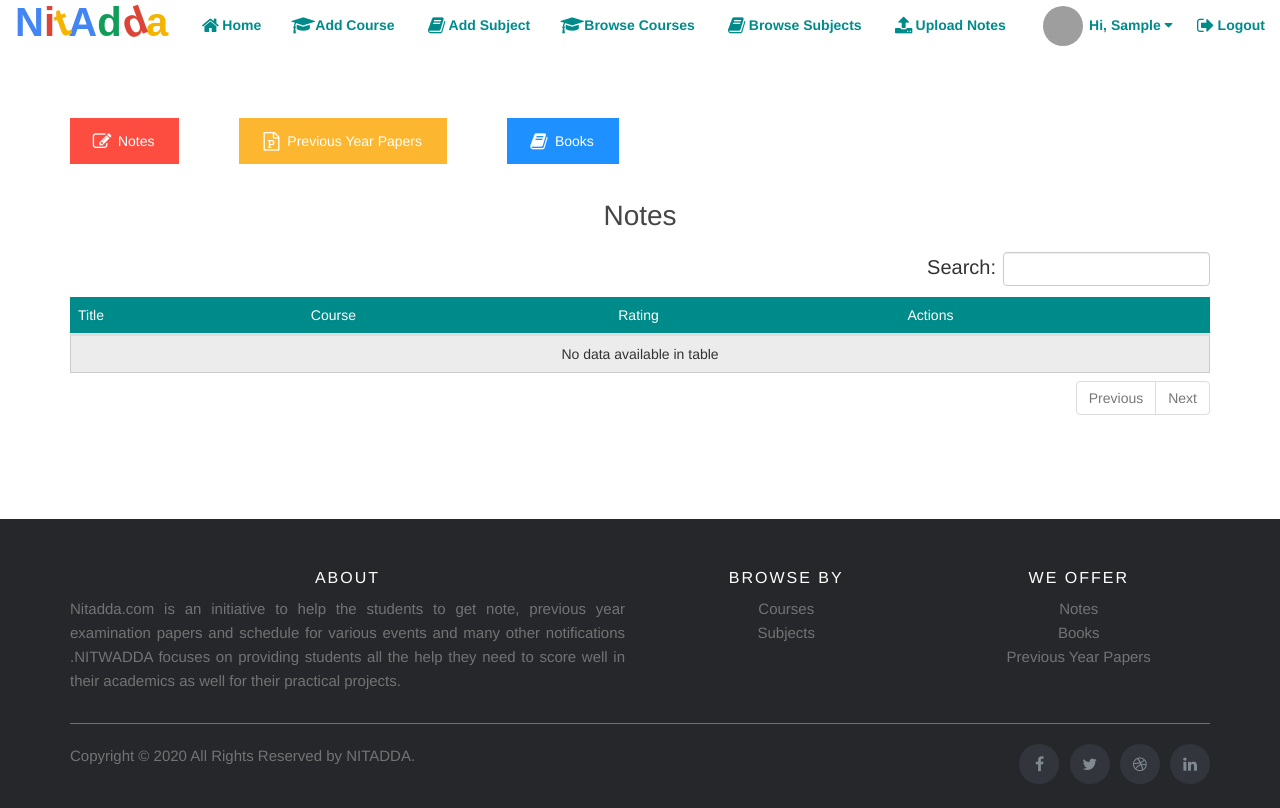
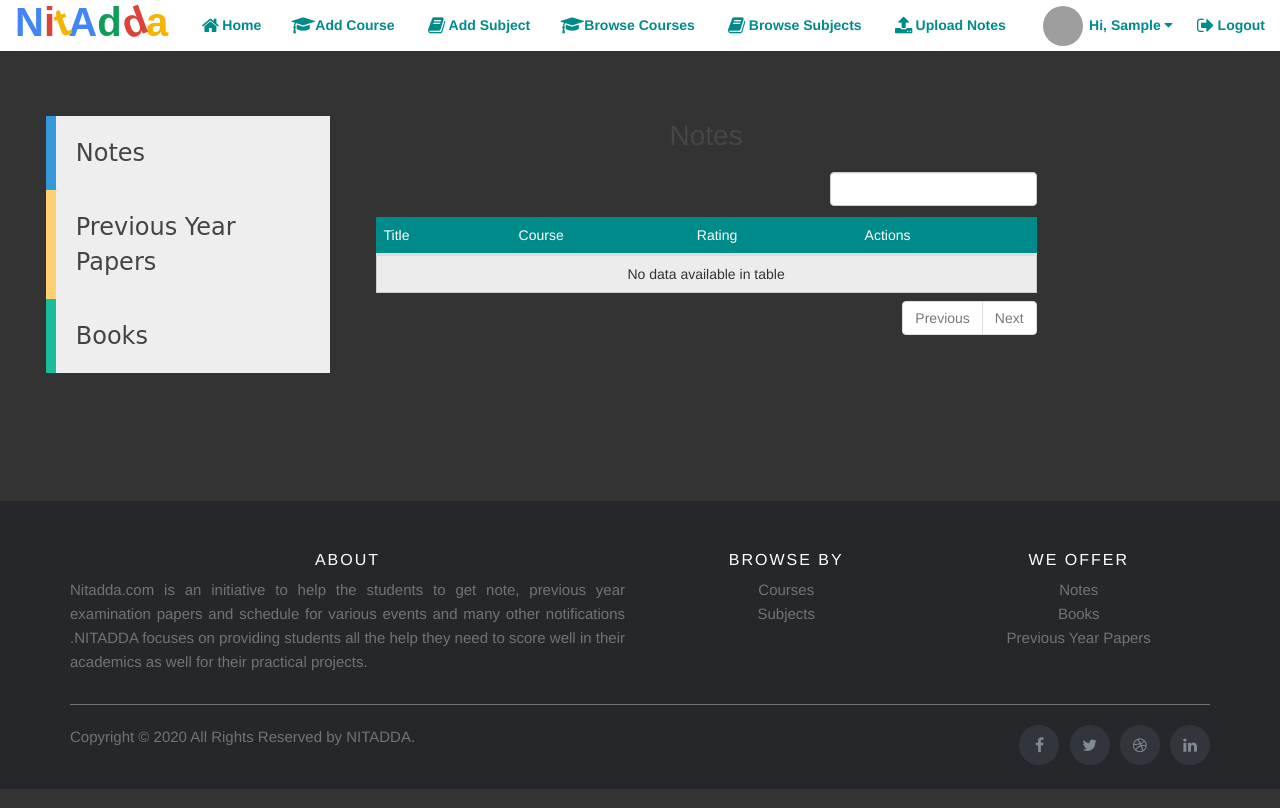
Before and after one commit to himanshukadian/nitadda, a Django app: a page that uses templates/base.html in a window 1280 px wide. Run offline with Django 3.2, Linux system fonts and the light colour scheme; the visitor is signed in with stand-in values (Sample User, id 1); data that the repository does not hold is empty; parts of the project's set-up code (start-up, migrations or seed data) failed here and were passed over; some libraries are stand-ins or nearby versions; some web fonts are replaced; grey boxes are pictures that could not be loaded.

Commit message:
improved sidebar.

```diff
--- a/static/css/style.css
+++ b/static/css/style.css
@@ -695,8 +695,6 @@ color: #fff;
   color: #8198ae;
 }
 
-
-
 .site-section {
   padding: 2.5em 0; }
   @media (min-width: 768px) {
@@ -778,11 +776,12 @@ color: #fff;
     z-index: 3;
     transition: all .3s ease-in-out;
     transform: scale(1.2);
-    -webkit-box-shadow: 0px 10px 15px 0px rgba(0, 0, 0, 0.5);
-    -moz-box-shadow: 0px 10px 15px 0px rgba(0, 0, 0, 0.5);
-    box-shadow: 0px 10px 15px 0px rgba(0, 0, 0, 0.5);
 }
-
+.block-2 .yellow:hover{
+    -webkit-box-shadow: 0px 10px 15px 0px rgb(253, 182, 47);
+    -moz-box-shadow: 0px 10px 15px 0px rgb(253, 182, 47);
+    box-shadow: 0px 10px 15px 0px rgb(253, 182, 47);
+}
 .like,
 .dislike {
     cursor: pointer;
@@ -869,28 +868,7 @@ color: #fff;
     font-weight: bold;
 }
 
-.sideMenu{
-    list-style: none;
-}
-.sideTab{
-    margin:30px;
-    float: left;
-    transition: all 500ms;
-}
-.sideTab:hover{
-    cursor: pointer;
-    -webkit-box-shadow: 0px 10px 15px 0px rgba(0, 0, 0, 0.5);
 
-}
-.sideTab > a{
-    color: white;
-    transition: all 500ms;
-    padding: 15px 25px 15px 20px;
-}
-.sideTab > a:hover{
-    color: white;
-    text-decoration: none;
-}
 
 .message_container{
     border-style: solid;
--- a/templates/account/registration_form.html
+++ b/templates/account/registration_form.html
@@ -52,5 +52,6 @@
             </div>
         </div>
     </div>
+    </div>
     </body>
 {% endblock content %}
--- a/templates/base.html
+++ b/templates/base.html
@@ -70,7 +70,7 @@
             });
     </script>
 </head>
-<body >
+<body style="background: #333333">
 <header>
     <nav style="margin-bottom: 50px; background-color:#fff;font-size: 14px;z-index: 1000;"
          class="navbar navbar-static-top navbar-light bg-faded ">
@@ -169,7 +169,7 @@
             <div class="col-sm-12 col-md-6">
                 <h6>About</h6>
                 <p class="text-justify">Nitadda.com is an initiative to help the students to get note, previous year
-                    examination papers and schedule for various events and many other notifications .NITWADDA focuses on
+                    examination papers and schedule for various events and many other notifications .NITADDA focuses on
                     providing students all the help they need to score well in their academics as well for their
                     practical projects.</p>
             </div>
--- a/templates/content/all_Subject_Notes.html
+++ b/templates/content/all_Subject_Notes.html
@@ -4,6 +4,97 @@
 {% block content3 %}"../../media/{{ user.image }}"{% endblock content3 %}
 {% block content %}
     <head>
+        <style>
+            #nav1 {
+                width: 90%;
+                margin: 0 auto;
+                clear: both;
+                background: #eee;
+                box-shadow: 2px 2px 2px;
+                font-family: 'Shadows Into Light', cursive;
+                font-size: 24px;
+            }
+
+            #nav1 ul {
+                list-style: none;
+                padding: 0px;
+            }
+
+            #nav1 li {
+                float: none;
+                width: 100%;
+            }
+
+            #nav1 li a {
+                display: block;
+                width: 100%;
+                padding: 20px;
+                border-left: 5px solid;
+                position: relative;
+                z-index: 2;
+                text-decoration: none;
+                color: #444;
+                box-sizing: border-box;
+                -moz-box-sizing: border-box;
+                -webkit-box-sizing: border-box;
+            }
+
+            #nav1 li a:hover {
+                border-bottom: 0px;
+                color: #fff;
+            }
+
+            #nav1 li:first-child a {
+                border-left: 10px solid #3498db;
+            }
+
+            #nav1 li:nth-child(2) a {
+                border-left: 10px solid #ffd071;
+            }
+
+            #nav1 li:nth-child(3) a {
+                border-left: 10px solid #f0776c;
+            }
+
+            #nav1 li:last-child a {
+                border-left: 10px solid #1abc9c;
+            }
+
+            #nav1 li a:after {
+                content: "";
+                height: 100%;
+                left: 0;
+                top: 0;
+                width: 0px;
+                position: absolute;
+                transition: all 0.3s ease 0s;
+                -webkit-transition: all 0.3s ease 0s;
+                z-index: -1;
+            }
+
+            #nav1 li a:hover:after {
+                width: 100%;
+            }
+
+            #nav1 li:first-child a:after {
+                background: #1C699C;
+            }
+
+            #nav1 li:nth-child(2) a:after {
+                background: #B87A00;
+            }
+
+            #nav1 li:nth-child(3) a:after {
+                background: #FF311F;
+            }
+
+            #nav1 li:last-child a:after {
+                background: #149077;
+            }
+
+            }
+
+        </style>
         <link rel="stylesheet" type="text/css"
               href="https://maxcdn.bootstrapcdn.com/bootstrap/3.3.7/css/bootstrap.min.css">
         <link rel="stylesheet" type="text/css"
@@ -49,26 +140,21 @@ https://cdn.datatables.net/1.10.20/js/jquery.dataTables.min.js"></script>
             </div>
         {% endfor %}
     {% endif %}
-    <ul class="sideMenu">
-        <li class="sideTab">
-            <a style=" background-color: #fd4d40;">
-                <span class="icon-home"><i class="fa fa-fw fa-lg fa-edit faa-tada faa-fast"></i></span>
-                Notes</a>
-        </li>
-        <li class="sideTab">
-            <a style="background-color: #fdb62f;">
-                <span class="icon-person"><i class="fa fa-fw fa-lg fa-file-powerpoint-o faa-tada faa-fast"></i></span>
-                Previous Year Papers</a></li>
-        <li class="sideTab">
-
-            <a style="background-color: dodgerblue;">
-                <span class="icon-cog"><i class="fa fa-fw fa-lg fa-book faa-tada faa-fast"></i></span>
-                Books</a></li>
-    </ul>
-    <div class="container" style="clear:both;min-width:min-content;margin-bottom: 8%">
-        <caption><h3 class="table_title">{{ sname|title }} Notes</h3></caption>
-        <div class="row" style="margin: 0%">
-            <table class="table table-striped table-responsive-md" id="example">
+    <div class="container-fluid" style="clear:both;min-width:min-content;margin-bottom: 8%">
+        <div class="row">
+            <div class="col-sm-10 col-md-10">
+                <div class="col-xs-12 col-md-4 content">
+                    <nav id="nav1">
+                        <ul>
+                            <li><a href="#">Notes</a></li>
+                            <li><a href="#">Previous Year Papers</a></li>
+                            <li><a href="#">Books</a></li>
+                        </ul>
+                    </nav>
+                </div>
+                <div class="col-xs-12 col-md-8">
+                    <caption><h3 class="table_title">{{ sname|title }} Notes</h3></caption>
+                    <table class="table table-striped table-responsive-md" id="example">
                 <thead class="thead-dark">
                 <tr>
                     <th scope="col">Title</th>
@@ -126,8 +212,9 @@ https://cdn.datatables.net/1.10.20/js/jquery.dataTables.min.js"></script>
                 {% endfor %}
                 </tbody>
             </table>
+                </div>
+            </div>
         </div>
-
     </div>
 
     </body>
```
Also changed, not shown: templates/content/all_Notes.html (+99 -23 lines), templates/meet_our_team.html (+25 -19 lines).
